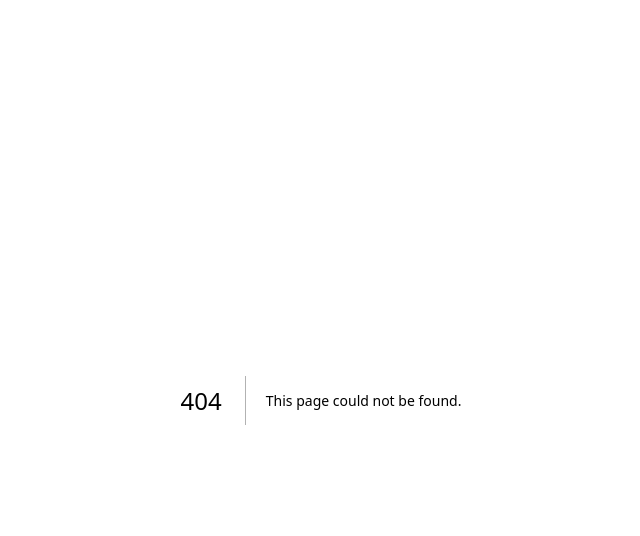
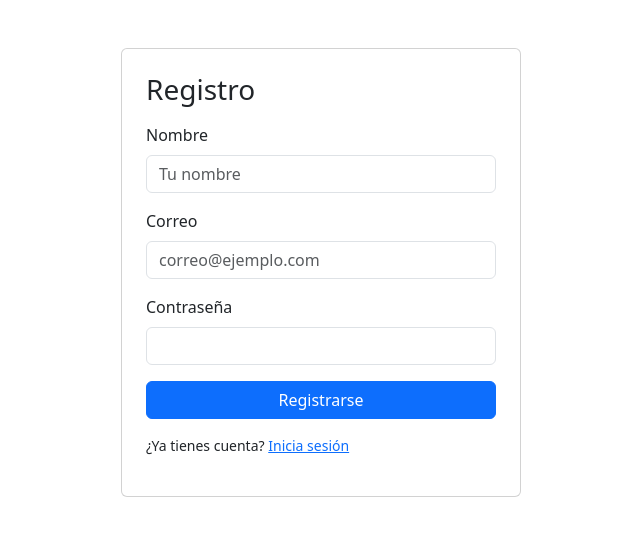
Before and after one commit to ElidethMatus/DDAWII_ProyectoFinal_Grupo-3, a Next.js app in the folder Frontend/: page /registro in a window 1280 px wide. Before the commit this address had no page. Shown: the top 536 px of the page, without its empty margins (319-959 px from the left). Built offline with nearby package versions, Linux system fonts and the light colour scheme; no server answers.

Commit message:
feat: modulo de registro

```diff
--- /dev/null
+++ b/Frontend/app/(general)/registro/components/RegisterForm.tsx
@@ -0,0 +1,95 @@
+"use client";
+
+import { useState } from "react";
+import { registrarUsuario } from "../../../servicios/api";
+
+export default function RegisterForm() {
+  // guardo los datos del form aqui
+  const [nombre, setNombre] = useState("");
+  const [correo, setCorreo] = useState("");
+  const [password, setPassword] = useState("");
+  const [error, setError] = useState("");
+  const [exito, setExito] = useState(false);
+
+  const handleSubmit = async (e: React.FormEvent) => {
+    e.preventDefault();
+
+    // validacion basica
+    if (!nombre || !correo || !password) {
+      setError("Llena todos los campos");
+      return;
+    }
+
+    try {
+      const respuesta = await registrarUsuario({
+        nombre,
+        correo,
+        password,
+        rol: "cliente",
+      });
+
+      console.log("respuesta del servidor:", respuesta);
+
+      if (respuesta.id) {
+        setExito(true);
+        setError("");
+      } else {
+        setError("Algo salio mal, intentalo de nuevo");
+      }
+    } catch (err) {
+      console.log("error:", err);
+      setError("No se pudo conectar");
+    }
+  };
+
+  return (
+    <div className="card p-4 mt-5 mx-auto" style={{ maxWidth: "400px" }}>
+      <h3 className="mb-3">Registro</h3>
+
+      {exito && <p className="text-success">Te registraste correctamente!</p>}
+      {error && <p className="text-danger">{error}</p>}
+
+      <form onSubmit={handleSubmit}>
+        <div className="mb-3">
+          <label className="form-label">Nombre</label>
+          <input
+            type="text"
+            className="form-control"
+            value={nombre}
+            onChange={(e) => setNombre(e.target.value)}
+            placeholder="Tu nombre"
+          />
+        </div>
+
+        <div className="mb-3">
+          <label className="form-label">Correo</label>
+          <input
+            type="email"
+            className="form-control"
+            value={correo}
+            onChange={(e) => setCorreo(e.target.value)}
+            placeholder="correo@ejemplo.com"
+          />
+        </div>
+
+        <div className="mb-3">
+          <label className="form-label">Contraseña</label>
+          <input
+            type="password"
+            className="form-control"
+            value={password}
+            onChange={(e) => setPassword(e.target.value)}
+          />
+        </div>
+
+        <button type="submit" className="btn btn-primary w-100">
+          Registrarse
+        </button>
+      </form>
+
+      <p className="mt-3 small">
+        ¿Ya tienes cuenta? <a href="/login">Inicia sesión</a>
+      </p>
+    </div>
+  );
+}
--- /dev/null
+++ b/Frontend/app/(general)/registro/page.tsx
@@ -0,0 +1,10 @@
+import RegisterForm from "./components/RegisterForm";
+
+// pagina de registro de donde se muestra solo la forma creeria yo
+export default function RegistroPage() {
+  return (
+    <main>
+      <RegisterForm />
+    </main>
+  );
+}
--- a/Frontend/app/servicios/api.js
+++ b/Frontend/app/servicios/api.js
@@ -1,13 +1,27 @@
-import axios from 'axios';
+const API_URL = process.env.NEXT_PUBLIC_API_URL || "http://localhost:5000";
 
-export const getProducts = async () => {
-    return await axios.get('http://localhost:5000/products');
-};
+// POST /users — Registro
+export async function registrarUsuario(datos) {
+  const res = await fetch(`${API_URL}/users`, {
+    method: "POST",
+    headers: { "Content-Type": "application/json" },
+    body: JSON.stringify(datos),
+  });
+  return res.json();
+}
 
-export const registerUser = async (user) => {
-    return await axios.post('http://localhost:5000/users', user);
-};
+// POST /login — Login
+export async function loginUsuario(datos) {
+  const res = await fetch(`${API_URL}/login`, {
+    method: "POST",
+    headers: { "Content-Type": "application/json" },
+    body: JSON.stringify(datos),
+  });
+  return res.json();
+}
 
-export const loginUser = async (credentials) => {
-    return await axios.post('http://localhost:5000/login', credentials);
-};
+// GET /products — Catálogo
+export async function obtenerProductos() {
+  const res = await fetch(`${API_URL}/products`);
+  return res.json();
+}
```
